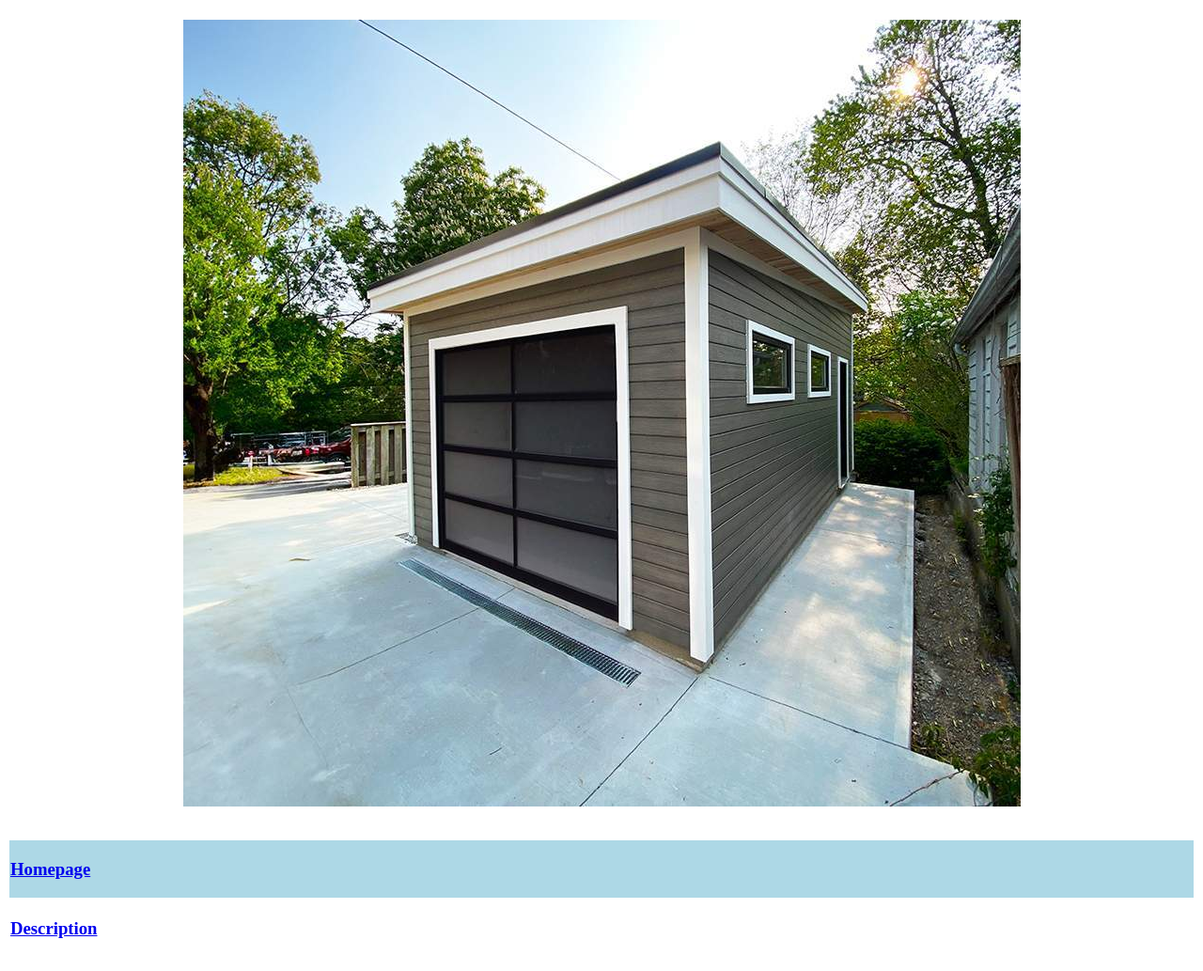
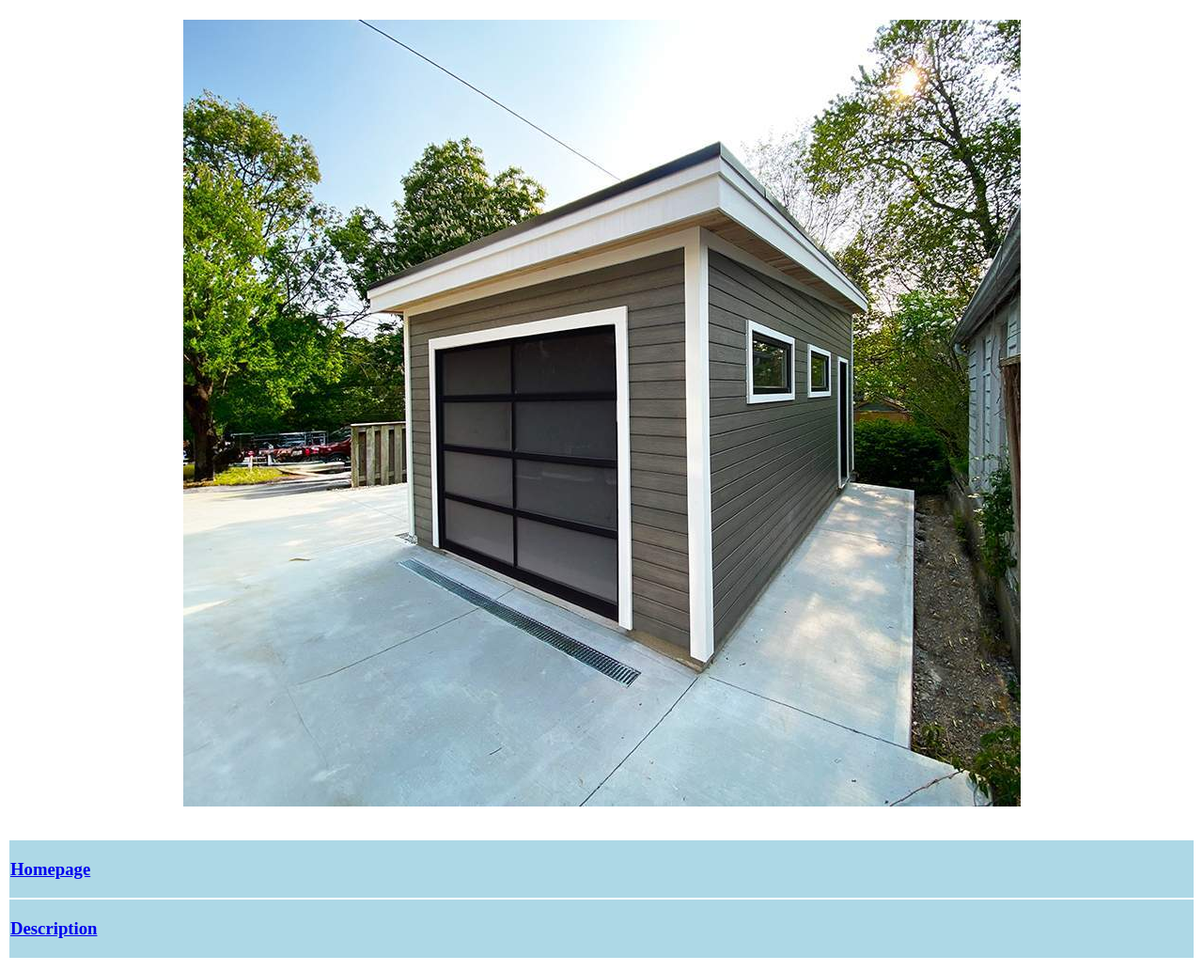
Before and after one commit to ItsAlwaysHim/FirstHTML, a plain HTML site: page index.html in a window 1280 px wide. Shown: the whole page at 94% size. Drawn offline with Linux system fonts and the light colour scheme.

Commit message:
Update index.css

```diff
--- a/index.css
+++ b/index.css
@@ -10,4 +10,10 @@
           td#Button-1:hover {
             background-color: #00008B;
           }
+td#Button-2 {
+            background-color: #ADD8E6;
+          }
+          td#Button-2:hover {
+            background-color: #00008B;
+          }
     </style>
```
